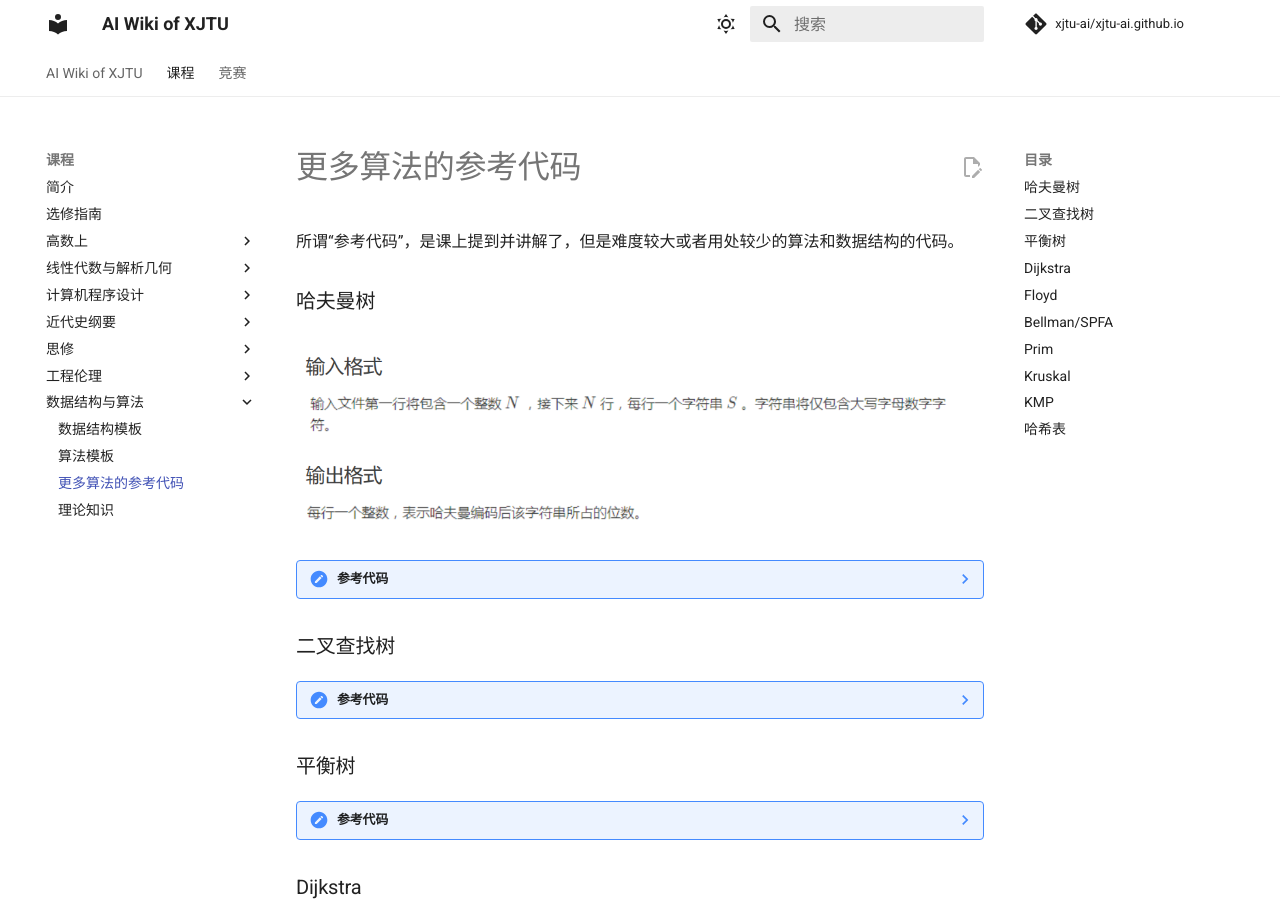
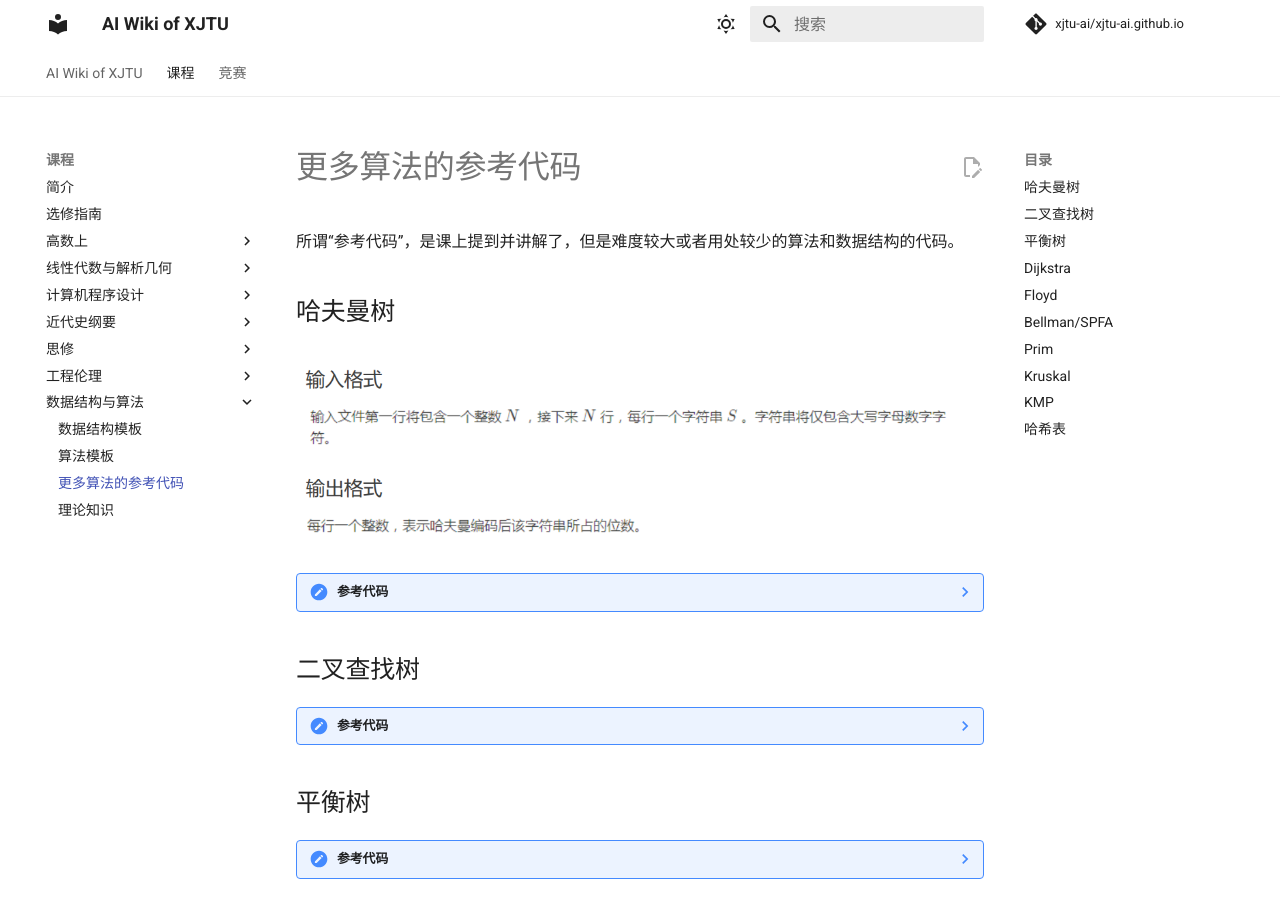
Before and after one commit to xjtu-ai/xjtu-ai.github.io, an MkDocs documentation site: the page built from docs/course/ds/code.md, in a window 1280 px wide and 900 px high. Built offline with MkDocs 1.6.1 and Material for MkDocs 9.7.7, drawn with Linux system fonts in a browser that asks for light colours; comment, search, counter and statistics services are not loaded.

````diff
--- a/docs/course/ds/code.md
+++ b/docs/course/ds/code.md
@@ -1,5 +1,6 @@
 所谓“参考代码”，是课上提到并讲解了，但是难度较大或者用处较少的算法和数据结构的代码。
-### 哈夫曼树
+
+## 哈夫曼树
 
 ![](image/huffman.png)
 
@@ -42,7 +43,7 @@
     }
     ```
 
-### 二叉查找树
+## 二叉查找树
 
 ??? note "参考代码"
     ```cpp
@@ -135,7 +136,7 @@
 
     ```
 
-### 平衡树
+## 平衡树
 
 ??? note "参考代码"
     ```cpp
@@ -267,7 +268,7 @@
     };
     ```
 
-### Dijkstra
+## Dijkstra
 
 朴素实现：
 
@@ -333,7 +334,7 @@
 }
 ```
 
-### Floyd
+## Floyd
 
 ```cpp
 for (k = 1; k <= n; k++) {
@@ -345,7 +346,7 @@
 }
 ```
 
-### Bellman/SPFA
+## Bellman/SPFA
 
 Bellman：
 
@@ -419,7 +420,7 @@
 }
 ```
 
-### Prim
+## Prim
 
 ??? note "参考代码"
     ```cpp
@@ -483,7 +484,7 @@
     }
     ```
 
-### Kruskal
+## Kruskal
 
 ??? note "参考代码"
     ```cpp
@@ -554,7 +555,7 @@
     }
     ```
 
-### KMP
+## KMP
 
 [https://www.luogu.com.cn/problem/P3375](https://www.luogu.com.cn/problem/P3375)
 
@@ -592,7 +593,7 @@
 }
 ```
 
-### 哈希表
+## 哈希表
 
 拉链法：
 
````
